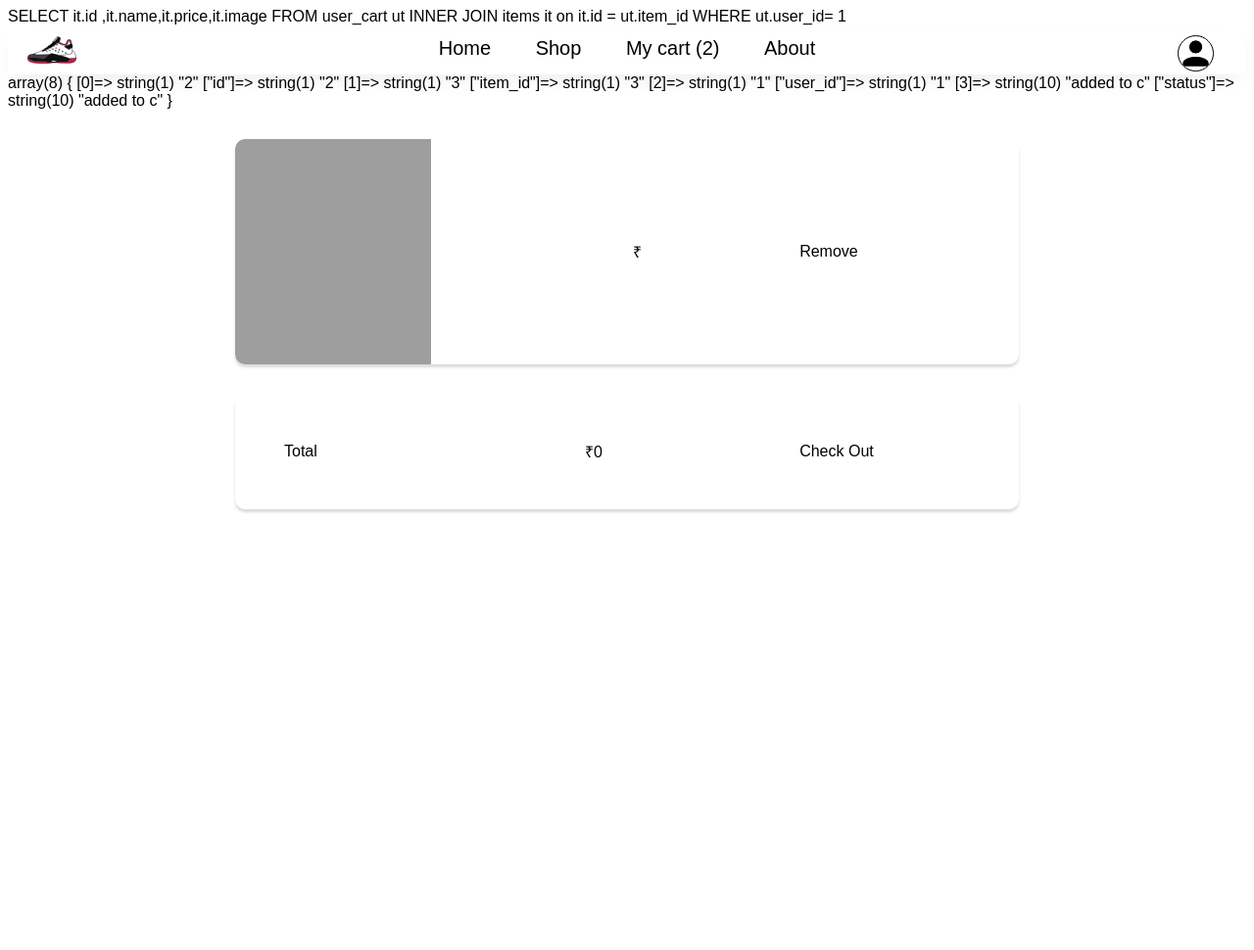
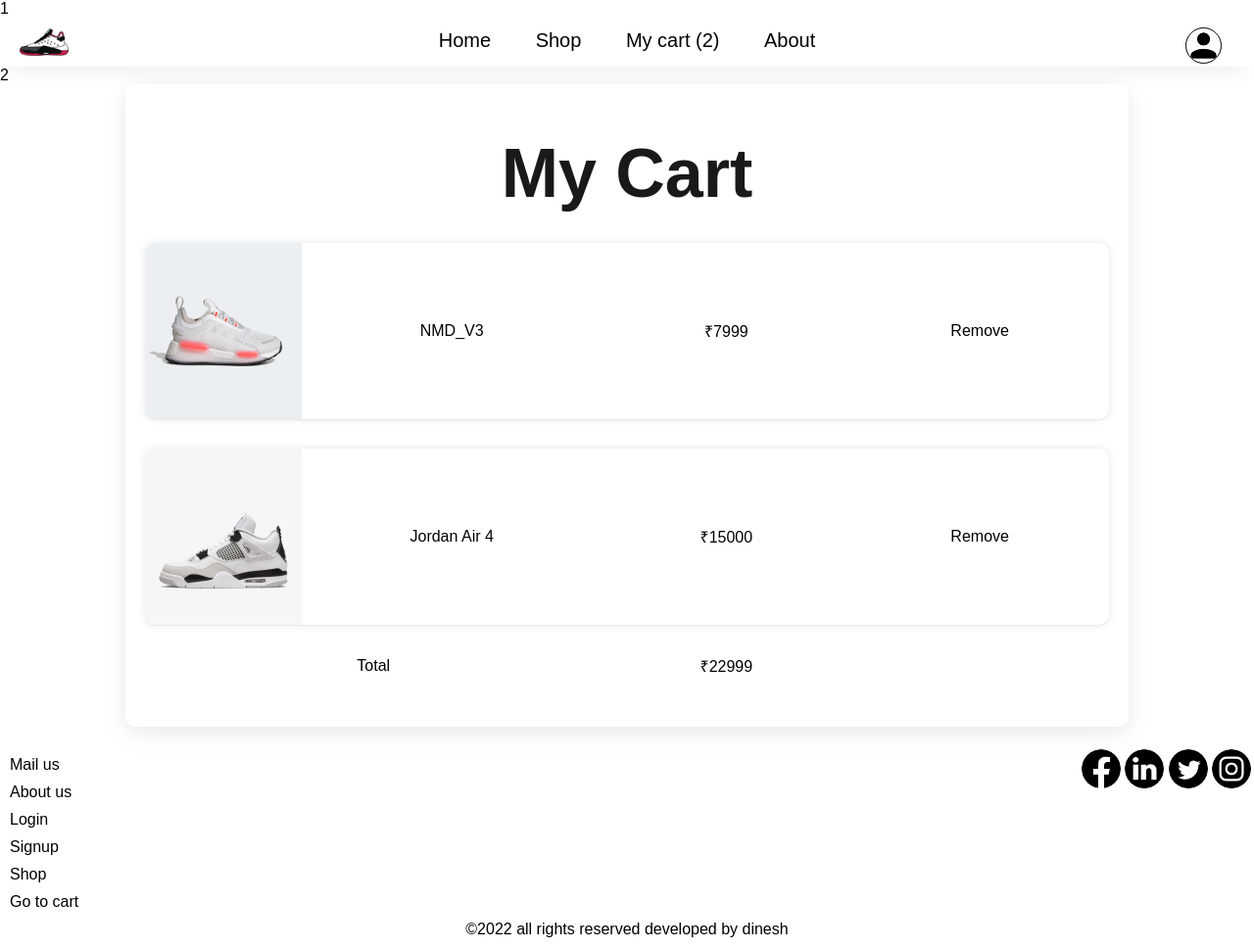
Before and after one commit to dinesh-404/ShoePlazza-BCA-5th, a PHP site: page /cart.php in a window 1280 px wide. Shown: the whole page at 98% size. Before the commit the page ends 524 px from the top, so only its background shows below. Run offline with PHP 8.4, Linux system fonts and the light colour scheme; a user stored in the database is signed in; data comes from the database, SQL or seed files in the repository; data that the repository does not hold is empty; grey boxes are pictures that could not be loaded.

Commit message:
cart fininsh

```diff
--- a/cart.php
+++ b/cart.php
@@ -1,14 +1,13 @@
 <?php
 
 include('resources/phpscripts/connect.php');
+session_start();
 // $cmd = "select it.id, it.name, it.price, from items from user_cart uc inner joins items it on it.id=uc.item_id where uc.id = 1";
-session_start();
-if(!isset($_SESSION['uid'])) header('location:signin.php');
+if (!isset($_SESSION['uid'])) header('location:signin.php');
 $user_id = $_SESSION['uid'];
+echo $user_id;
+$cmd = 'SELECT it.id ,it.name,it.price,it.image FROM user_cart ut INNER JOIN items it on it.id = ut.item_id WHERE ut.user_id= ' .$user_id;
 
-$cmd = 'SELECT it.id ,it.name,it.price,it.image FROM user_cart ut INNER JOIN items it on it.id = ut.item_id WHERE ut.user_id= ' . +$user_id;
-echo $cmd;
-echo "<br>";
 $q = mysqli_query($connect, $cmd);
 $count = 0;
 ?>
@@ -20,75 +19,147 @@
 	<meta http-equiv="X-UA-Compatible" content="IE=edge">
 	<meta name="viewport" content="width=device-width, initial-scale=1.0">
 	<link rel="stylesheet" href="resources/css/imports.css">
+	<link rel="stylesheet" href="resources/css/design.css">
+	<link rel="stylesheet" href="resources/css/cursor.css">
+
 	<title>Document</title>
 	<style>
-		*{
+		body {
+			padding: 0;
+			margin: 0;
 			font-family: sans-serif;
 			text-decoration: none;
 		}
-		.CartRow{
+		*{
+			cursor:auto;
+		}
+
+		.CartRow {
 			border-radius: 10px;
 			overflow: hidden;
 			/* box-shadow: rgba(50, 50, 93, 0.25) 0px 6px 12px -2px, rgba(0, 0, 0, 0.3) 0px 3px 7px -3px; */
-			box-shadow: rgba(0, 0, 0, 0.15) 0px 3px 3px 0px;
+			box-shadow: rgba(17, 17, 26, 0.05) 0px 1px 0px, rgba(17, 17, 26, 0.1) 0px 0px 8px;
 			transition: all .7s;
 		}
-		.CartTable{
+
+		.CartTable {
 			border-collapse: separate;
 			border-spacing: 0 30px;
 			margin: auto;
-			width: 800px;
+			padding: 20px;
+			text-align: center;
+			border-radius: 10px;
+			box-shadow: rgba(17, 17, 26, 0.05) 0px 4px 16px, rgba(17, 17, 26, 0.05) 0px 8px 32px;
+			width: 80%;
 		}
-		.CartColumns{
+
+		.CartTable h1 {
+			margin: 0;
+			font-size: 70px;
+			font-weight: 600;
+			color: rgb(0, 0, 0, 0.9);
+		}
+
+		.CartRow .CartColumns {
 			padding: 50px;
 		}
-		.cartimg img{
+
+		.cartimg img {
 			width: 100%;
 			height: 100%;
 			border-radius: 10px 0px 0px 10px;
 		}
-		.cartimg{
+
+		.cartimg {
 			margin: 0;
-			width: 200px;
-			height: 230px;
+			width: 160px;
+			height: 180px;
 			padding: 0;
 		}
-		.CartRow:hover{
-			box-shadow: rgba(17, 17, 26, 0.1) 0px 4px 16px, rgba(17, 17, 26, 0.05) 0px 8px 32px;
+
+		.CartRow:hover {
+			box-shadow: rgba(0, 0, 0, 0.15) 0px 2px 8px;
 		}
 
+		.noItem {
+			height: 100%;
+			margin: 50px;
+			color: black;
+		}
 
+		.noItem h3 {
+			animation: clickhere infinite 1s ease-in-out;
+		}
+
+		@keyframes clickhere {
+			0% {
+				font-size: 20px;
+			}
+
+			50% {
+				font-size: 20.5px;
+			}
+
+			100% {
+				font-size: 20px;
+			}
+		}
 	</style>
 </head>
 
 <body>
 	<?php include('resources/imports/navbar.php'); ?>
-	<table class="CartTable">
 	<?php
 	$sum = 0;
+
 	$userp = mysqli_query($connect, $cmd);
-	$row = mysqli_fetch_array($userp);
-	var_dump($row);
+
+
+
+	echo mysqli_num_rows($userp);
+	if (mysqli_num_rows($userp) == 0) { ?>
+
+
+		<div class="noItem">
+			<h1>There are no items in your cart :(</h1><br><br>
+			<h3><a href="shop.php">click me to buy some ;)</a>
+			</h3>
+		</div>
+
+	<?php
+	} else {
+	?>
+		<table class="CartTable">
+			<tr>
+				<th colspan="4">
+					<h1>My Cart</h1>
+				</th>
+			</tr>
+			<?php
+
 			while ($row = mysqli_fetch_array($userp)) {
-		$sum = $sum+$row['price'];
+				$sum = $sum + $row['price'];
 			?>
 				<tr class="CartRow">
 					<td class="cartimg"><img src="resources/productimg/<?php echo $row['image']; ?>-1.jpg" alt="" srcset=""></td>
 					<td class="CartColumns"><?php echo $row['name']; ?></td>
 					<td class="CartColumns">₹<?php echo $row['price']; ?></td>
-				<td class="CartColumns"><a href="resources/phpscripts/delete_cart.php?id=<?php echo $row['id']; ?>">Remove</a></td>
+					<td class="CartColumns"><a href="resources/phpscripts/delete_cart.php?pid=<?php echo $row['id']; ?>">Remove</a></td>
 				</tr>
 
 			<?php
 			}
 			?>
-	<tr class="CartRow">
+			<tr class="price">
 				<td class="CartColumns" colspan="2">Total</td>
-		<td class="CartColumms">₹<?php echo $sum;  ?></td>
-		<td class="CartColumns"><a href="http://">Check Out</a></td>
-
+				<td class="CartColumms"> ₹<?php echo $sum;  ?></td>
 			</tr>
 		</table>
+	<?php
+	}
+	include("resources/imports/footer.php");
+	?>
+
 </body>
 
 </html>
--- a/resources/imports/navbar.php
+++ b/resources/imports/navbar.php
@@ -2,12 +2,12 @@
     include('resources/phpscripts/connect.php');
     if(isset($_SESSION['uid'])){
 
-        $cmd = "SELECT * FROM user_cart WHERE user_id = ".$_SESSION['uid'];
-        $q = mysqli_query($connect,$cmd);
-        $items = mysqli_num_rows($q);
+        $navcmd = "SELECT * FROM user_cart WHERE user_id = ".$_SESSION['uid'];
+        $navq = mysqli_query($connect,$navcmd);
+        $navitems = mysqli_num_rows($q);
     }
     else{
-        $items = 0;
+        $navitems = 0;
     }
 ?>
 <div class="navbarDiv">
@@ -24,7 +24,7 @@
 
             <a class="NavOpt" href="index.php">Home</a>
             <a class="NavOpt" href="shop.php">Shop</a>
-            <a class="NavOpt" href="cart.php">My cart (<?php echo $items; ?>)</a>
+            <a class="NavOpt" href="cart.php">My cart (<?php echo $navitems; ?>)</a>
             <a class="NavOpt" href="about.php">About</a>
         </div>
     </div>
@@ -37,12 +37,12 @@
           <?php
         }
         else{
-            $image = $_SESSION['pfp'];
+            $navimage = $_SESSION['pfp'];
 
             ?>
             <div class="NavPfp">
                 <a href="profile.php">
-                    <img class="Pfp" src="resources/pfp/<?php echo $image; ?>" alt="">
+                    <img class="Pfp" src="resources/pfp/<?php echo $navimage; ?>" alt="">
                 </a>
 
             </div>
```
Lines whose indentation alone changed are shown as unchanged.
